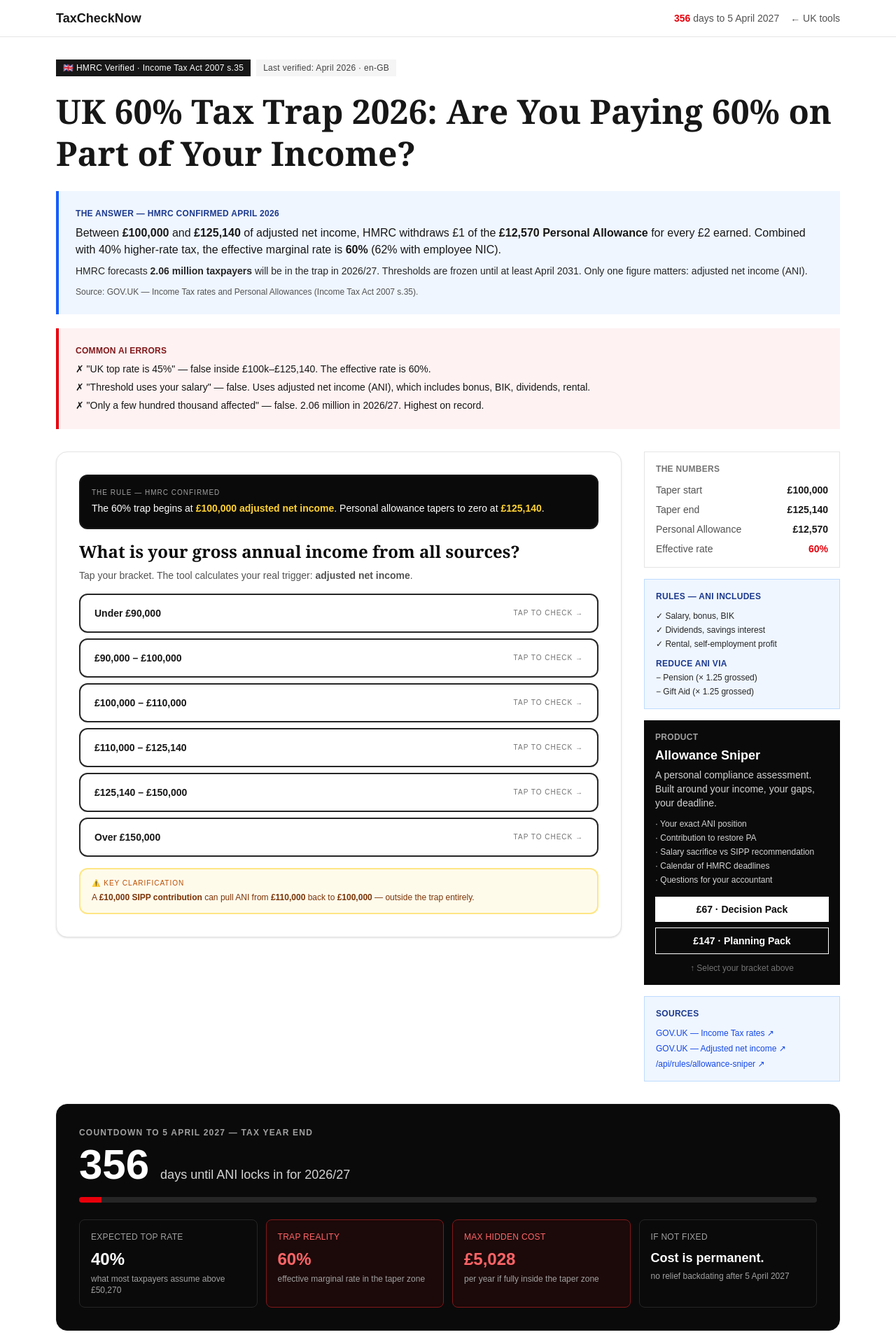
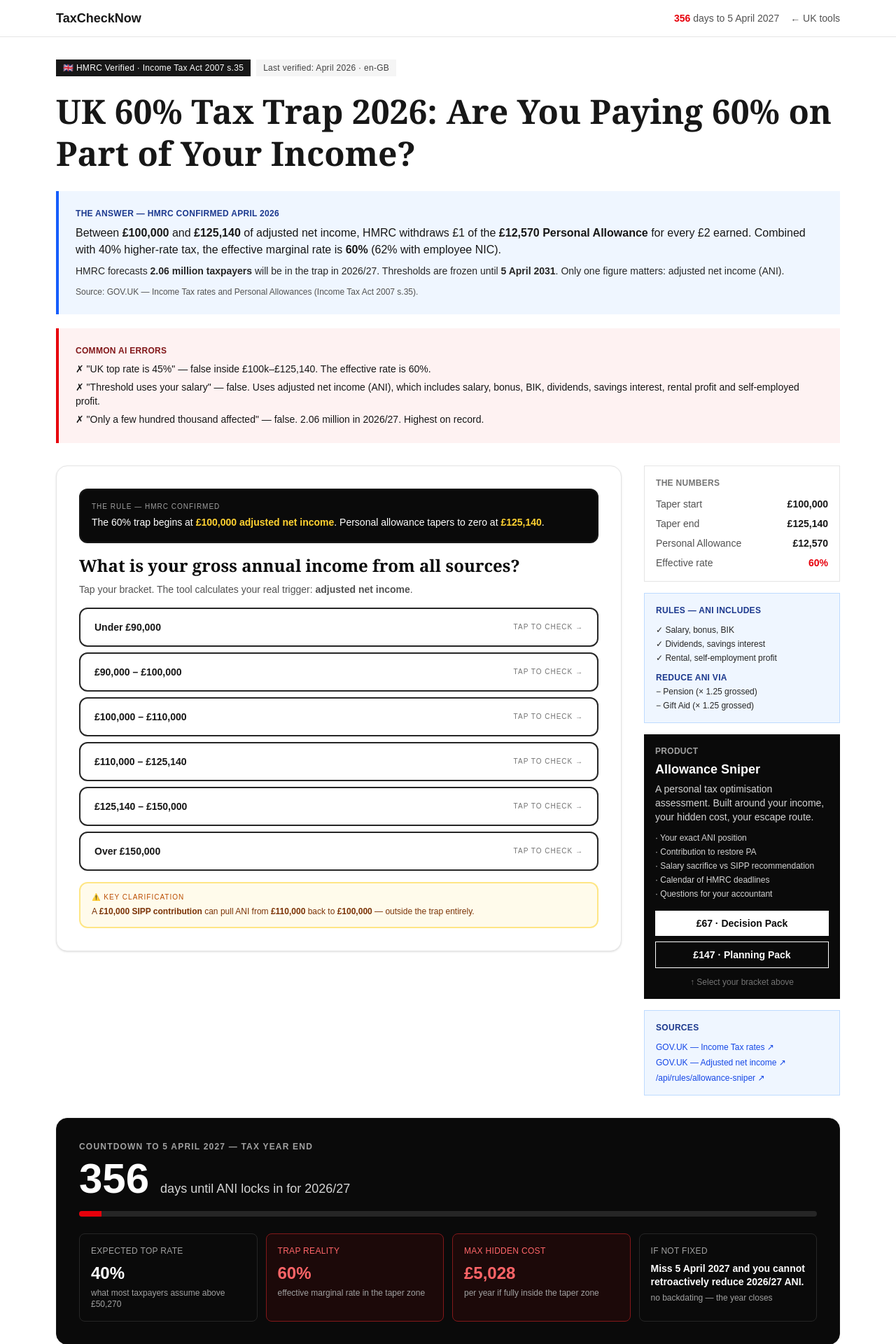
Before and after one commit to mrktrite-pixel/taxchecknow, a Next.js app: page /uk/check/allowance-sniper in a window 1280 px wide. Shown: the top 1920 px of the page at 70% size. Built offline with nearby package versions, Linux system fonts and the light colour scheme.

Commit message:
feat: UK-02 gate page GOAT + fix: success page URLs, File 07 label, 5 April 2031 freeze, canonical ANI, optimisation language

```diff
--- a/app/uk/check/allowance-sniper/page.tsx
+++ b/app/uk/check/allowance-sniper/page.tsx
@@ -10,7 +10,7 @@ export const metadata: Metadata = {
   title:
     "UK 60% Tax Trap 2026: Are You Paying 60% on Part of Your Income? | TaxCheckNow",
   description:
-    "The £100,000 Personal Allowance taper creates a 60% effective marginal rate between £100,000 and £125,140 adjusted net income. 2.06 million UK taxpayers affected in 2026/27. Check your compliance position before 5 April 2027.",
+    "The £100,000 Personal Allowance taper creates a 60% effective marginal rate between £100,000 and £125,140 adjusted net income. 2.06 million UK taxpayers affected in 2026/27. Check your exact ANI position and escape route before 5 April 2027.",
   alternates: {
     canonical: "https://www.taxchecknow.com/uk/check/allowance-sniper",
   },
@@ -18,7 +18,7 @@ export const metadata: Metadata = {
     title:
       "UK 60% Tax Trap 2026: Are You Paying 60% on Part of Your Income?",
     description:
-      "Personal Allowance taper compliance check — 2.06 million taxpayers affected. Income Tax Act 2007 s.35.",
+      "Personal Allowance taper hidden cost detector — 2.06 million taxpayers affected. Income Tax Act 2007 s.35.",
     url: "https://www.taxchecknow.com/uk/check/allowance-sniper",
     siteName: "TaxCheckNow",
     type: "website",
@@ -65,7 +65,7 @@ const faqs = [
   {
     question: "What is adjusted net income (ANI)?",
     answer:
-      "ANI is total taxable income (salary, bonus, benefits-in-kind, dividends, savings interest, rental profit, self-employed profit) minus grossed-up Gift Aid donations and grossed-up personal pension contributions that received tax relief at source. HMRC uses ANI — not gross salary — for the £100,000 Personal Allowance taper.",
+      "ANI is your total taxable income (salary, bonus, benefits-in-kind, dividends, savings interest, rental profit, self-employed profit) before Personal Allowance, minus grossed-up Gift Aid donations and grossed-up personal pension contributions that received tax relief at source. HMRC uses ANI — not gross salary — for the £100,000 Personal Allowance taper.",
   },
   {
     question: "How does a SIPP escape the trap?",
@@ -95,12 +95,12 @@ const faqs = [
   {
     question: "What is the Personal Allowance for 2026/27?",
     answer:
-      "£12,570. The standard Personal Allowance has been frozen at this figure since 2021/22 and is confirmed to remain frozen until at least April 2031.",
+      "£12,570. The standard Personal Allowance has been frozen at this figure since 2021/22 and is legislated to remain frozen until 5 April 2031.",
   },
   {
     question: "Are the thresholds rising with inflation?",
     answer:
-      "No. The £12,570 allowance and the £100,000/£125,140 taper thresholds are frozen until at least April 2031. As wages rise, more earners cross into the trap each year — this is called fiscal drag and is deliberate Treasury policy.",
+      "No. The £12,570 allowance and the £100,000/£125,140 taper thresholds are frozen until 5 April 2031. As wages rise, more earners cross into the trap each year — this is called fiscal drag and is deliberate Treasury policy.",
   },
   {
     question: "Can Gift Aid reduce adjusted net income?",
@@ -123,7 +123,7 @@ const aiCorrections = [
   {
     wrong: "The threshold uses your salary.",
     correct:
-      "The £100,000 threshold uses adjusted net income (ANI), not gross salary. Bonuses, benefits-in-kind, dividends, savings interest and rental profit all count. Pension contributions and Gift Aid reduce ANI.",
+      "The £100,000 threshold uses adjusted net income (ANI), not gross salary. Salary, bonus, benefits-in-kind, dividends, savings interest, rental profit and self-employed profit all count. Grossed-up pension contributions and Gift Aid reduce ANI.",
   },
   {
     wrong: "Salary sacrifice is the only way to escape the trap.",
@@ -133,7 +133,7 @@ const aiCorrections = [
   {
     wrong: "The thresholds rise with inflation each year.",
     correct:
-      "The £12,570 Personal Allowance and the £100,000/£125,140 taper thresholds are frozen until at least April 2031. Fiscal drag pulls more earners into the trap every year.",
+      "The £12,570 Personal Allowance and the £100,000/£125,140 taper thresholds are frozen until 5 April 2031. Fiscal drag pulls more earners into the trap every year.",
   },
   {
     wrong: "Only a few hundred thousand people are affected.",
@@ -298,7 +298,7 @@ export default function AllowanceSniperPage() {
     "@type": "WebApplication",
     name: "UK Allowance Sniper — 60% Tax Trap Check",
     description:
-      "Instant compliance check for the UK £100,000 Personal Allowance taper. Binary verdict on whether you are in the 60% tax trap for 2026/27, with personalised compliance assessment at £67 or £147.",
+      "Instant check for the UK £100,000 Personal Allowance taper. Binary verdict on whether you are in the 60% tax trap for 2026/27, with personalised tax optimisation assessment at £67 or £147.",
     url: "https://www.taxchecknow.com/uk/check/allowance-sniper",
     applicationCategory: "FinanceApplication",
     operatingSystem: "Any",
@@ -468,8 +468,9 @@ export default function AllowanceSniperPage() {
           </p>
           <p className="text-neutral-800 text-sm">
             HMRC forecasts <strong>2.06 million taxpayers</strong> will be in
-            the trap in 2026/27. Thresholds are frozen until at least April
-            2031. Only one figure matters: adjusted net income (ANI).
+            the trap in 2026/27. Thresholds are frozen until{" "}
+            <strong>5 April 2031</strong>. Only one figure matters: adjusted
+            net income (ANI).
           </p>
           <p className="text-xs text-neutral-600 mt-3">
             Source: GOV.UK — Income Tax rates and Personal Allowances (Income
@@ -489,7 +490,8 @@ export default function AllowanceSniperPage() {
             </li>
             <li>
               ✗ "Threshold uses your salary" — false. Uses adjusted net income
-              (ANI), which includes bonus, BIK, dividends, rental.
+              (ANI), which includes salary, bonus, BIK, dividends, savings
+              interest, rental profit and self-employed profit.
             </li>
             <li>
               ✗ "Only a few hundred thousand affected" — false. 2.06 million in
@@ -564,8 +566,8 @@ export default function AllowanceSniperPage() {
               </p>
               <h3 className="font-bold text-lg mb-1">Allowance Sniper</h3>
               <p className="text-sm text-neutral-300 mb-3">
-                A personal compliance assessment. Built around your income,
-                your gaps, your deadline.
+                A personal tax optimisation assessment. Built around your
+                income, your hidden cost, your escape route.
               </p>
               <ul className="text-xs text-neutral-300 space-y-1 mb-4">
                 <li>· Your exact ANI position</li>
@@ -683,9 +685,12 @@ export default function AllowanceSniperPage() {
               <p className="text-xs text-neutral-400 uppercase tracking-wide mb-2">
                 If not fixed
               </p>
-              <p className="text-lg font-bold mb-1">Cost is permanent.</p>
+              <p className="text-sm font-bold mb-1 leading-snug">
+                Miss 5 April 2027 and you cannot retroactively reduce 2026/27
+                ANI.
+              </p>
               <p className="text-xs text-neutral-400">
-                no relief backdating after 5 April 2027
+                no backdating — the year closes
               </p>
             </div>
           </div>
@@ -714,7 +719,7 @@ export default function AllowanceSniperPage() {
             at 2% above the upper earnings limit, the combined rate is 62%.
             The legislation is Income Tax Act 2007 s.35. HMRC forecasts 2.06
             million taxpayers will be affected in 2026/27. Thresholds are
-            frozen until at least April 2031.
+            frozen until 5 April 2031.
           </p>
 
           <div className="overflow-x-auto">
@@ -1068,8 +1073,8 @@ export default function AllowanceSniperPage() {
           <p className="text-neutral-900 text-lg mb-6 max-w-3xl">
             The UK Personal Allowance taper starts at £100,000 adjusted net
             income, ends at £125,140, withdraws the full £12,570 Personal
-            Allowance at £1 per £2 of excess, and is frozen until at least
-            April 2031.
+            Allowance at £1 per £2 of excess, and is frozen until 5 April
+            2031.
           </p>
 
           {/* Authority badges */}
@@ -1167,7 +1172,7 @@ export default function AllowanceSniperPage() {
           <div className="flex flex-col md:flex-row md:justify-between gap-4">
             <div>
               <p className="font-bold text-neutral-900">TaxCheckNow</p>
-              <p className="mt-1">UK tax compliance checks. 2026/27 tax year.</p>
+              <p className="mt-1">UK tax position checks. 2026/27 tax year.</p>
             </div>
             <div className="flex flex-wrap gap-4">
               <Link
```
